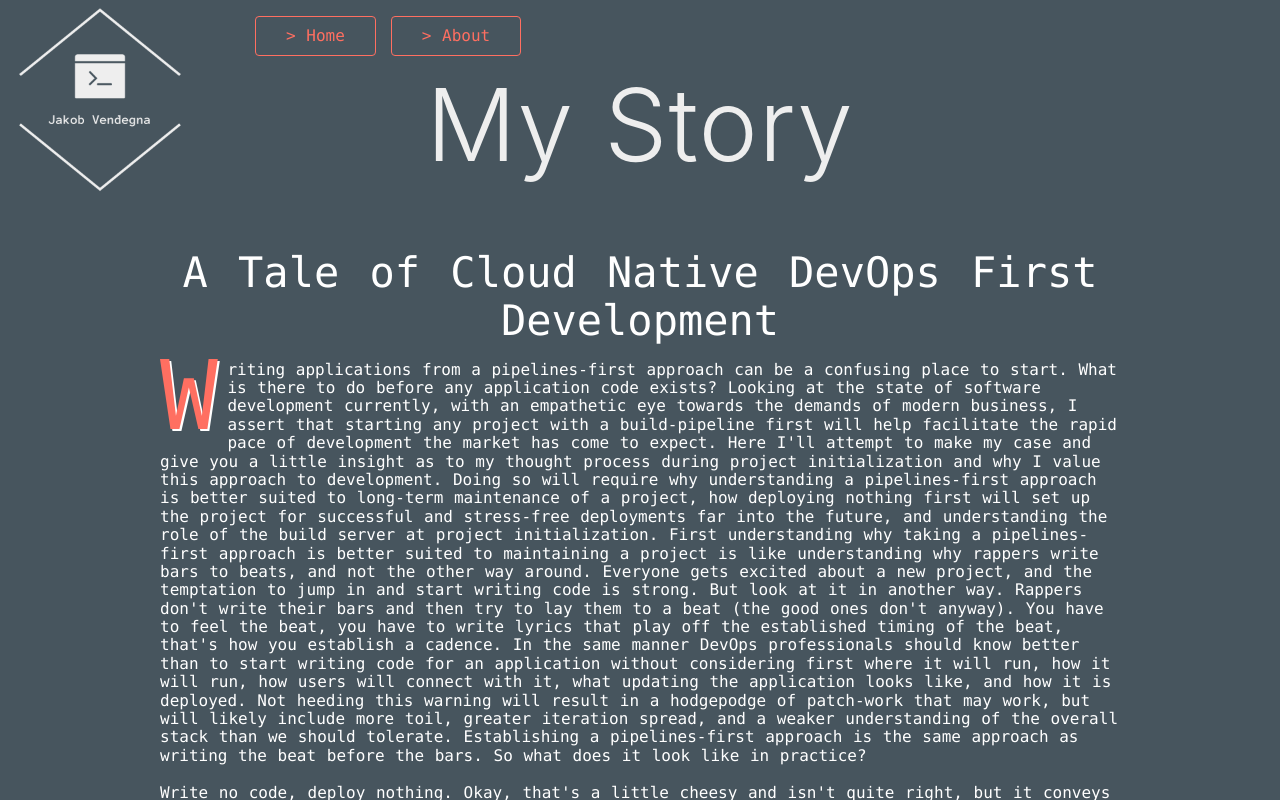
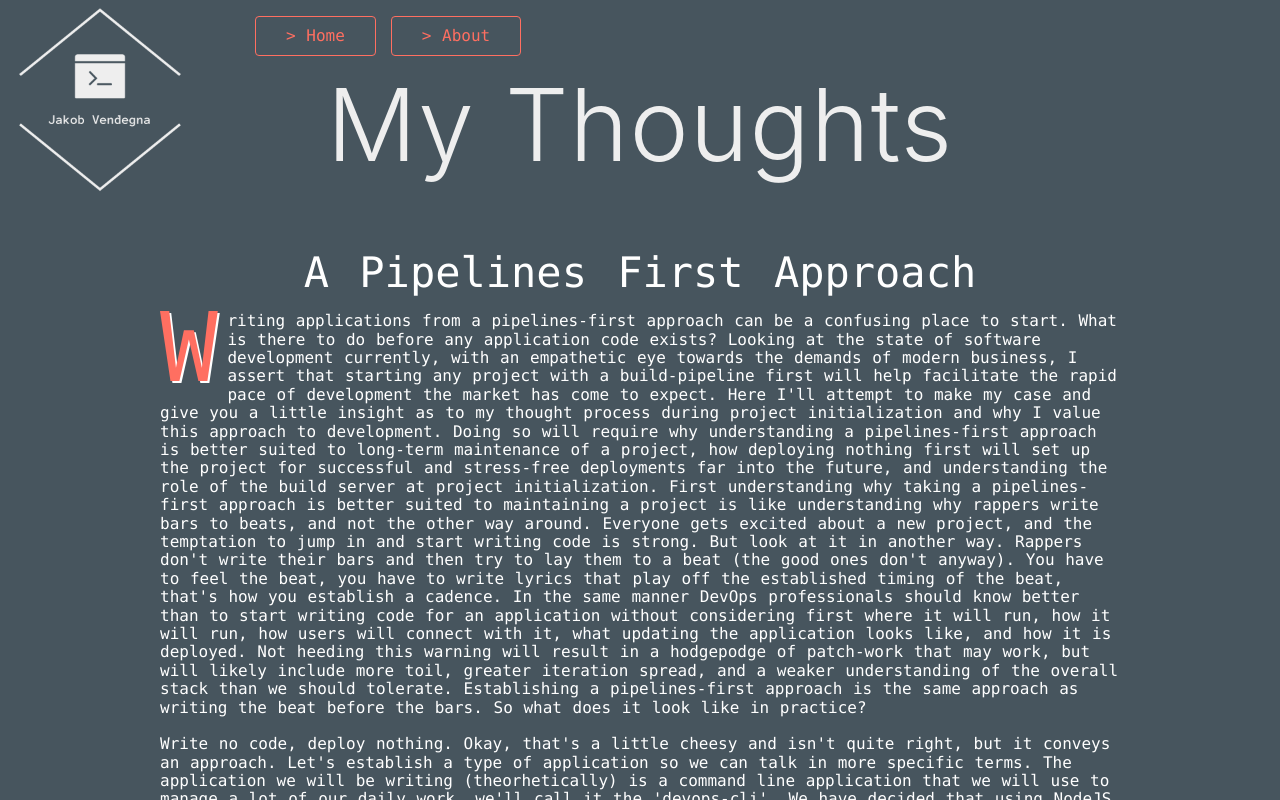
Before and after one commit to deenski/jakevendegna-dev, a Nuxt app: page /about in a window 1280 px wide. Shown: the top 800 px of the page. Built offline with nearby package versions, Linux system fonts and the light colour scheme.

Commit message:
Change title and subtitle.

```diff
--- a/pages/about/index.vue
+++ b/pages/about/index.vue
@@ -2,10 +2,10 @@
   <div class="container">
     <div class="heading">
       <h1 class="title">
-        My Story
+        My Thoughts
       </h1>
       <h2 class="subtitle">
-        A Tale of Cloud Native DevOps First Development
+        A Pipelines First Approach
       </h2>
       <p>
         Writing applications from a pipelines-first approach can be a confusing place to start. What is there to do before any application code exists? Looking at the state of software development currently, with an empathetic eye towards the demands of modern business, I assert that starting any project with a build-pipeline first will help facilitate the rapid pace of development the market has come to expect. Here I'll attempt to make my case and give you a little insight as to my thought process during project initialization and why I value this approach to development. Doing so will require why understanding a pipelines-first approach is better suited to long-term maintenance of a project, how deploying nothing first will set up the project for successful and stress-free deployments far into the future, and understanding the role of the build server at project initialization.
```
